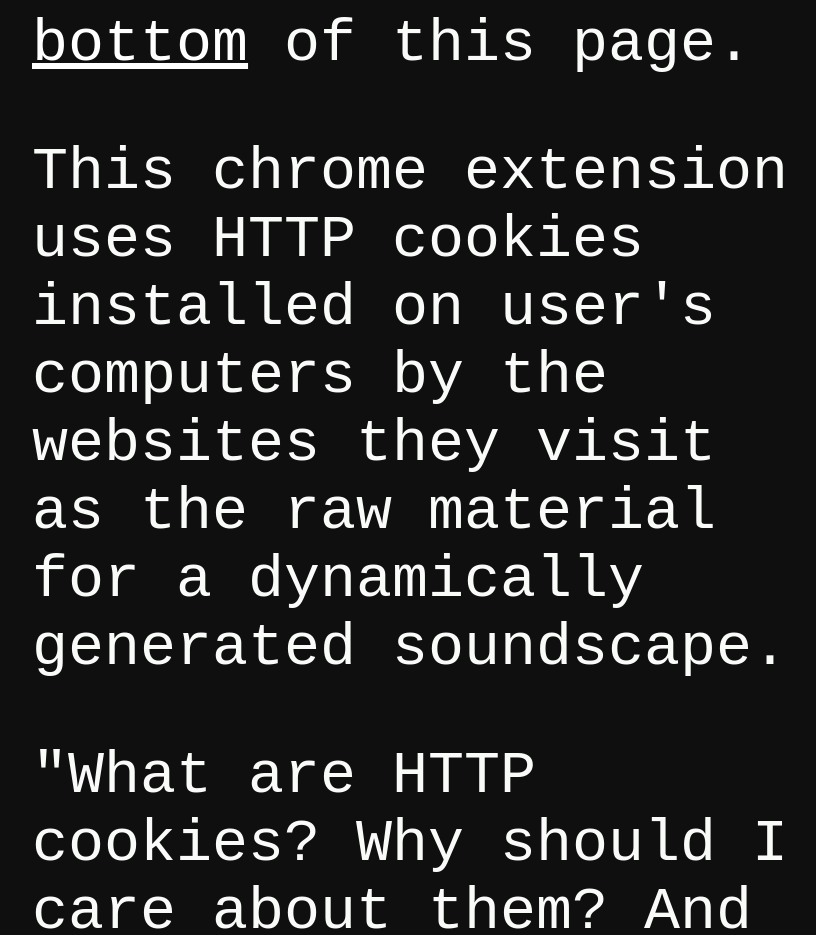
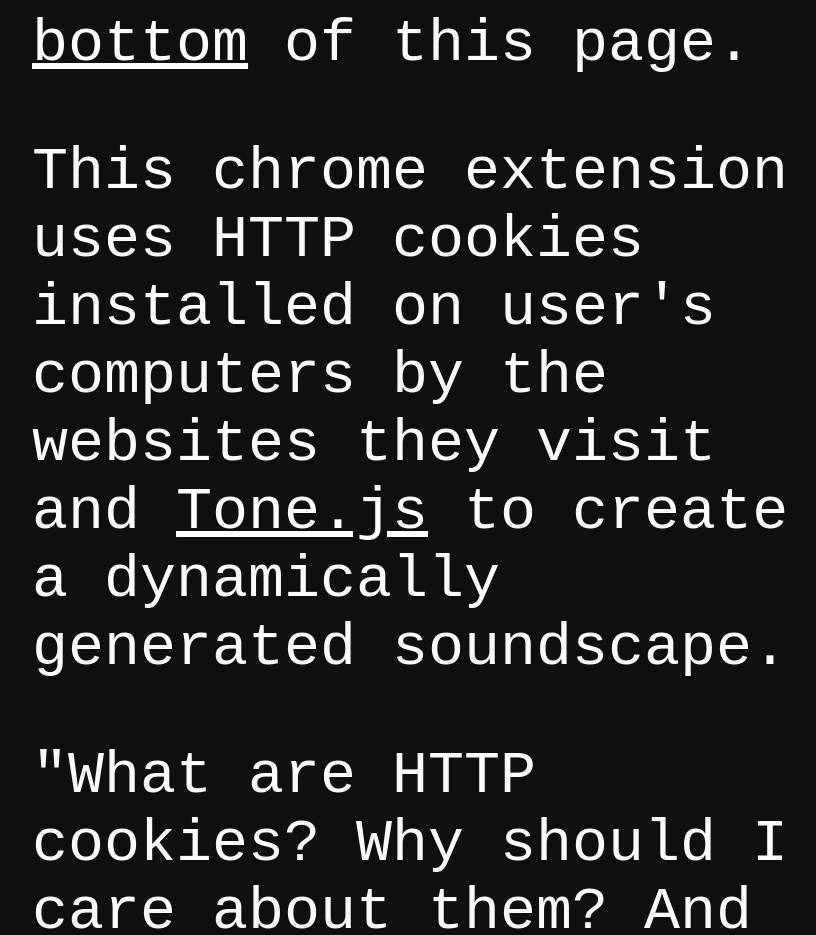
Before and after one commit to 14amoore/adaMooreDotNet, a website: page thesis.html in a window 1280 px wide. Shown: the part 920-1855 px from the top of the page, without its empty margins (216-1032 px from the left). Drawn offline with nearby package versions, Linux system fonts and the light colour scheme; a web font is replaced by a local one.

Commit message:
credited tone.js

```diff
--- a/thesis.html
+++ b/thesis.html
@@ -21,8 +21,9 @@
     </h2>
     <h2>
       This chrome extension uses HTTP cookies installed on user's computers by
-      the websites they visit as the raw material for a dynamically generated
-      soundscape.
+      the websites they visit and
+      <a href="https://tonejs.github.io/">Tone.js</a> to create a dynamically
+      generated soundscape.
     </h2>
     <h2>
       "What are HTTP cookies? Why should I care about them? And what is a
```
